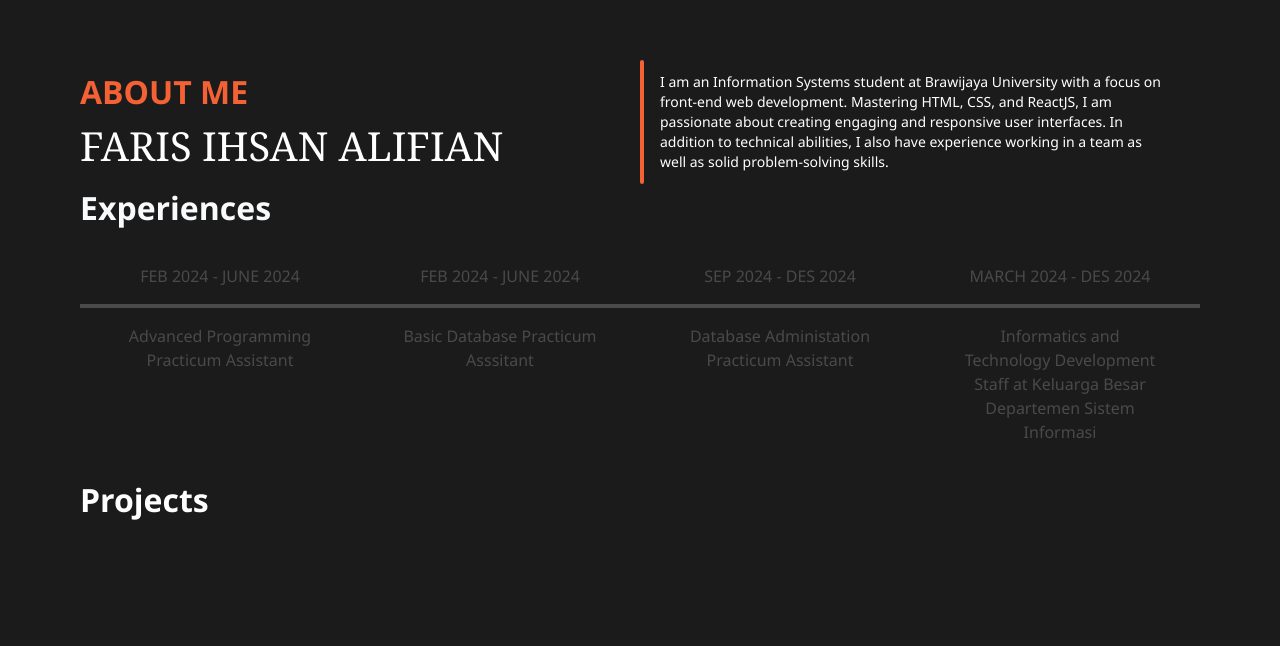
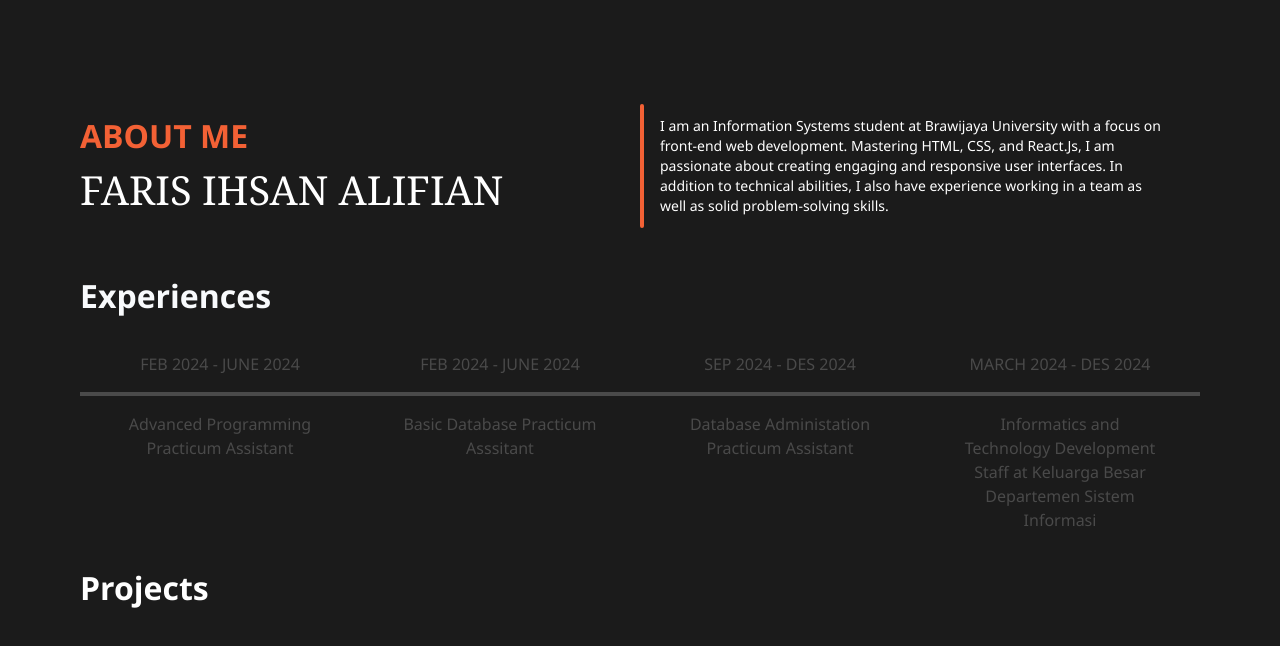
Before and after one commit to farisfian06/portofolio, a React (Vite) app: page / in a window 1280 px wide. Shown: the part 1164-1810 px from the top of the page. Built offline with nearby package versions, Linux system fonts and the light colour scheme.

Commit message:
Update AboutMe.jsx

```diff
--- a/src/components/sections/AboutMe.jsx
+++ b/src/components/sections/AboutMe.jsx
@@ -2,7 +2,7 @@ import React from "react";
 
 const AboutMe = () => {
   return (
-    <section>
+    <section className="relative z-10 bg-primaryBlack-0 py-11">
       <div className="container">
         <div className="flex justify-between w-full items-center">
           <div className="w-[50%]">
@@ -18,7 +18,7 @@ const AboutMe = () => {
             <p className="font-primaryRegular w-[90%] text-sm py-3 ">
               I am an Information Systems student at Brawijaya University with a
               focus on front-end web development. Mastering HTML, CSS, and
-              ReactJS, I am passionate about creating engaging and responsive
+              React.Js, I am passionate about creating engaging and responsive
               user interfaces. In addition to technical abilities, I also have
               experience working in a team as well as solid problem-solving
               skills.
```
